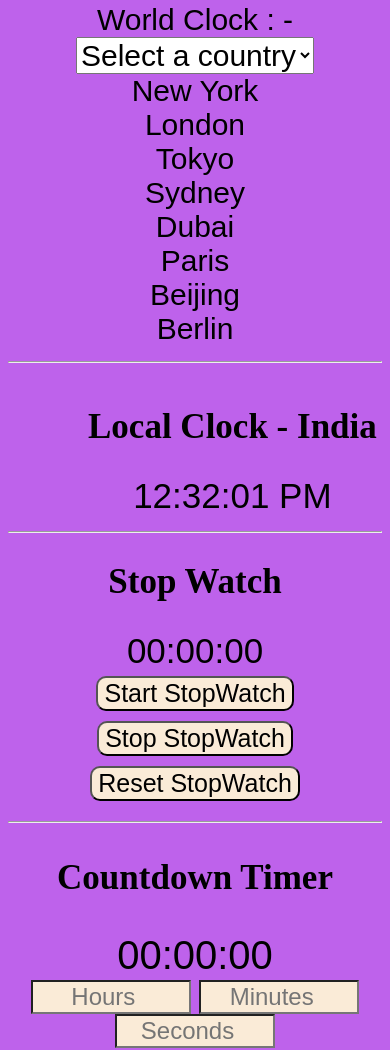
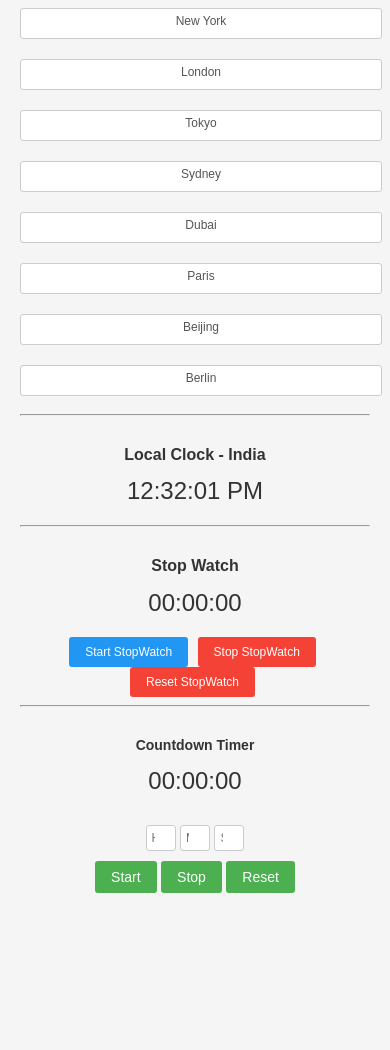
Before and after one commit to EazazShk/clockAppByEazaz, a plain HTML site: page index.html in a window 390 px wide. Shown: the part 322-1372 px from the top of the page. After the commit the page ends 1235 px from the top, so only its background shows below. Drawn offline with Linux system fonts and the light colour scheme.

Commit message:
Update style.css

```diff
--- a/style.css
+++ b/style.css
@@ -1,72 +1,195 @@
-* {
-    font-size: 30px;
-    font-family: Arial;
+body {
+    font-family: Arial, sans-serif;
+    background-color: #f5f5f5;
+    margin: 0;
+    padding: 20px;
 }
-body {
-    background-color: #be62eb;
+
+h1,
+h2,
+h3 {
+    color: #333;
+    margin-top: 30px;
 }
+
+h1 {
+    font-size: 24px;
+}
+
+h2 {
+    font-size: 20px;
+}
+
+h3 {
+    font-size: 18px;
+}
+
+label {
+    display: block;
+    color: #333;
+    font-size: 16px;
+    margin-bottom: 5px;
+}
+
+input[type="time"],
+input[type="number"] {
+    padding: 5px;
+    font-size: 14px;
+    border: 1px solid #ccc;
+    border-radius: 3px;
+    margin-bottom: 10px;
+}
+
+button {
+    padding: 8px 16px;
+    font-size: 14px;
+    background-color: #4caf50;
+    color: #fff;
+    border: none;
+    border-radius: 3px;
+    cursor: pointer;
+}
+
+button:hover {
+    background-color: #45a049;
+}
+
+.clock {
+    display: inline-block;
+    width: 200px;
+    padding: 10px;
+    margin: 10px;
+    background-color: #fff;
+    border: 1px solid #ccc;
+    border-radius: 3px;
+    text-align: center;
+}
+
+.clock label {
+    color: #555;
+    font-size: 14px;
+}
+
+.clock .time {
+    font-size: 20px;
+    color: #333;
+}
+
+.lClk {
+    max-width: 200px;
+    margin: 0 auto;
+}
+
 #clock {
-    font-size: 35px;
+    font-size: 36px;
+    color: #333;
+    text-align: center;
+    margin-top: 10px;
+    margin-bottom: 20px;
 }
+
 #stopwatch,
-#world-clock {
-    font-size: 35px;
+#ctTime {
+    font-size: 36px;
+    color: #333;
+    text-align: center;
+    margin-top: 10px;
+    margin-bottom: 20px;
 }
+
 .start,
 .stop,
 .reset {
-    font-size: 25px;
+    padding: 8px 16px;
+    font-size: 14px;
+    background-color: #2196f3;
+    color: #fff;
+    border: none;
+    border-radius: 3px;
+    cursor: pointer;
+    margin-right: 5px;
+}
+
+.stop,
+.reset {
+    background-color: #f44336;
+}
+
+.start:hover,
+.stop:hover,
+.reset:hover {
+    background-color: #0c87e8;
 }
 
 .ctTimer {
-    margin-top: 10px;
+    max-width: 200px;
+    margin: 0 auto;
+    text-align: center;
 }
-button {
-    font-size: 25px;
-    margin: 5px;
-}
-#ctTime {
-    font-size: 40px;
-}
-.wClk {
-    display: inline-block;
-    width: auto;
-    height: auto;
-    vertical-align: top;
-    margin-left: 0%;
-}
-h1,
-h2,
-h3 {
-    text-align: center;
-    font-family: "Times New Roman", Times, serif;
-    font-size: 35px;
-}
-.lClk {
-    display: inline-block;
-    width: auto;
-    height: auto;
-    vertical-align: top;
-    margin-left: 20%;
-}
+
 #cdHours,
 #cdMinutes,
 #cdSeconds {
-    font-size: 24px;
-    width: 160px;
-    text-align: center;
-    background-color: antiquewhite;
+    width: 50px;
+    margin-top: 10px;
 }
 
-button {
-    border-radius: 10px;
-    background-color: antiquewhite;
-    cursor: pointer;
+@media (max-width: 600px) {
+    .clock {
+        width: 100%;
+        margin: 10px 0;
+    }
 }
 
-button :hover {
-    opacity: 0.8;
+@media (max-width: 400px) {
+    h1 {
+        font-size: 20px;
+    }
+
+    h2 {
+        font-size: 16px;
+    }
+
+    h3 {
+        font-size: 14px;
+    }
+
+    label {
+        font-size: 14px;
+    }
+
+    input[type="time"],
+    input[type="number"] {
+        font-size: 12px;
+    }
+
+    .clock {
+        padding: 5px;
+    }
+
+    .clock label {
+        font-size: 12px;
+    }
+
+    .clock .time {
+        font-size: 20px;
+    }
+
+    #clock,
+    #stopwatch,
+    #ctTime {
+        font-size: 24px;
+    }
+
+    .start,
+    .stop,
+    .reset {
+        font-size: 12px;
+    }
+
+    #cdHours,
+    #cdMinutes,
+    #cdSeconds {
+        width: 30px;
+    }
 }
-button:active {
-    opacity: 0.4;
-}
```
